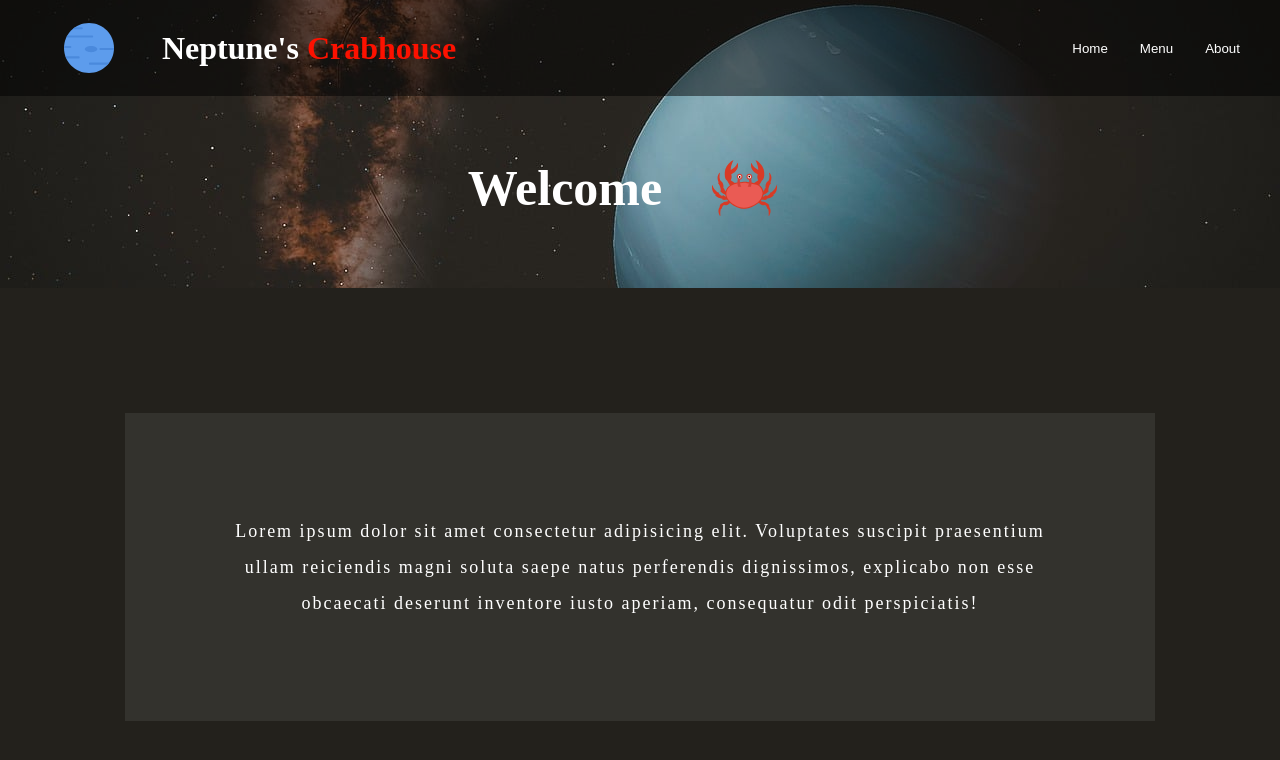
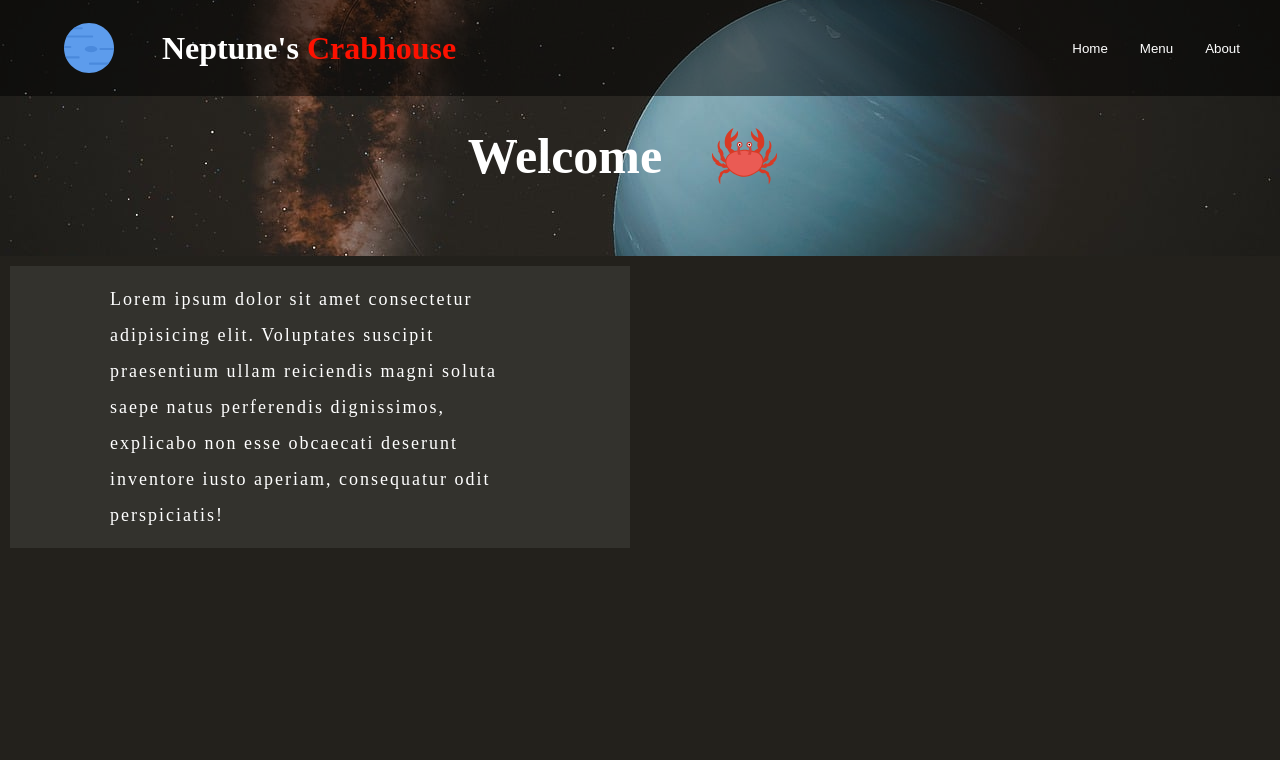
Before and after one commit to michaellucas1/Project-Restaurant-Page, a website built with webpack: page src/template.html in a window 1280 px wide. Shown: the top 760 px of the page. Built offline with nearby package versions, Linux system fonts and the light colour scheme.

Commit message:
add grid to intro class name and minor alignment changes

```diff
--- a/src/index.css
+++ b/src/index.css
@@ -47,7 +47,7 @@ button:hover{
     background-size:cover;
     background-position:center;
     background-repeat: no-repeat;
-    height:18rem;
+    height:16rem;
 }
 .wrapper > h2 {
     font-size:50px;
@@ -57,9 +57,12 @@ h1 > span{
     color:rgb(253, 17, 0);
 }
 .intro{
-    height:22rem;
     background-color: #0000001f;
-    padding:125px 125px 55px 125px;
+    padding:10px;
+    display:grid;
+    grid-template-columns: 1fr 1fr;
+    grid-template-rows:repeat(3,1fr 1fr);
+    gap:20px 20px;
 }
 .restaurant-icon{
     background-image: url("./resources/svg/neptune-planet-svgrepo-com.svg");
@@ -78,12 +81,11 @@ h1 > span{
     width:50px;
     height:50px;
 }
+
 .message{
-    overflow:auto;
     background-color:rgba(255, 255, 255, 0.075);
-    padding:100px;
+    padding:15px 100px 15px 100px;
     font-size:18px;
-    text-align:center;
     letter-spacing: 2px;
     line-height: 2;
 }
```
